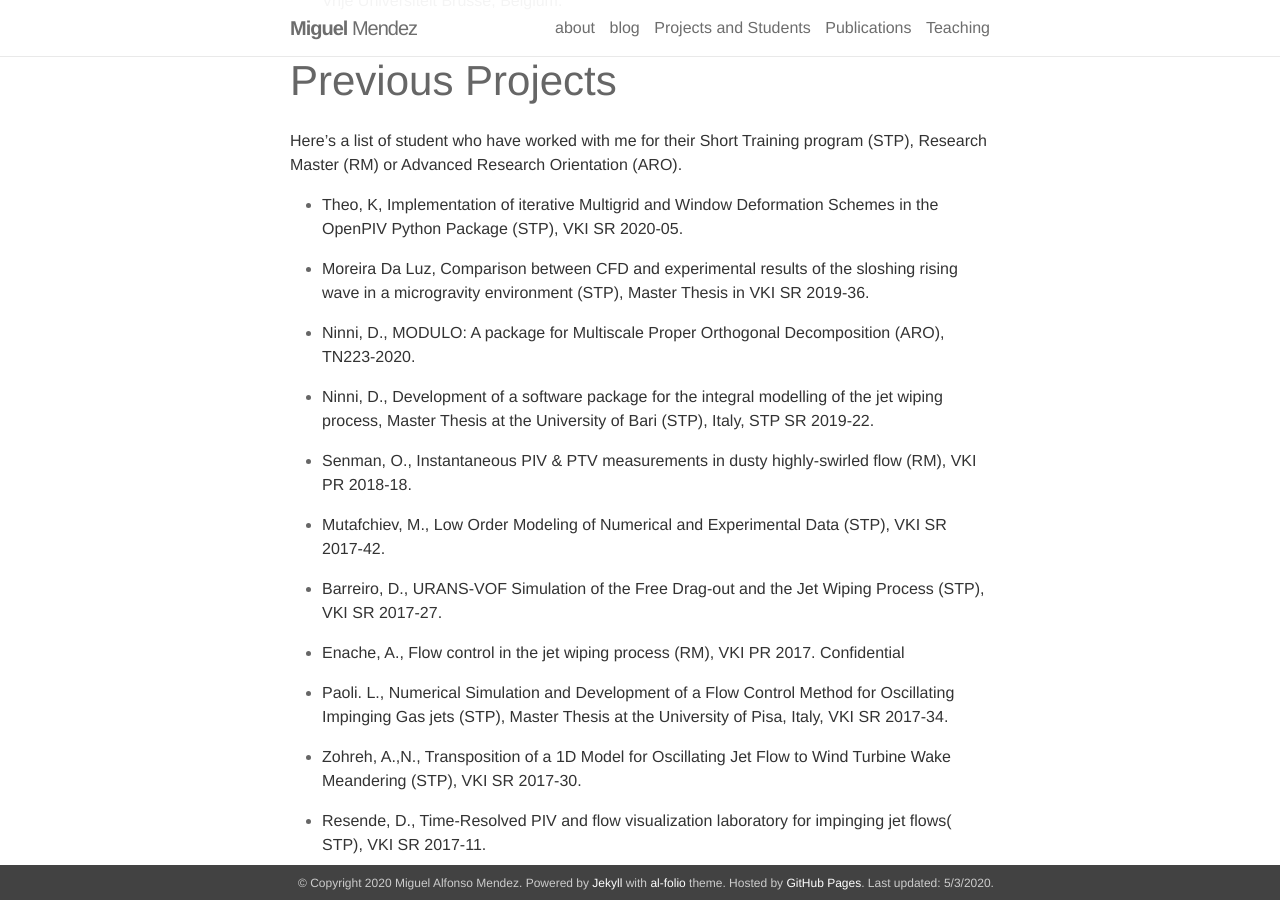
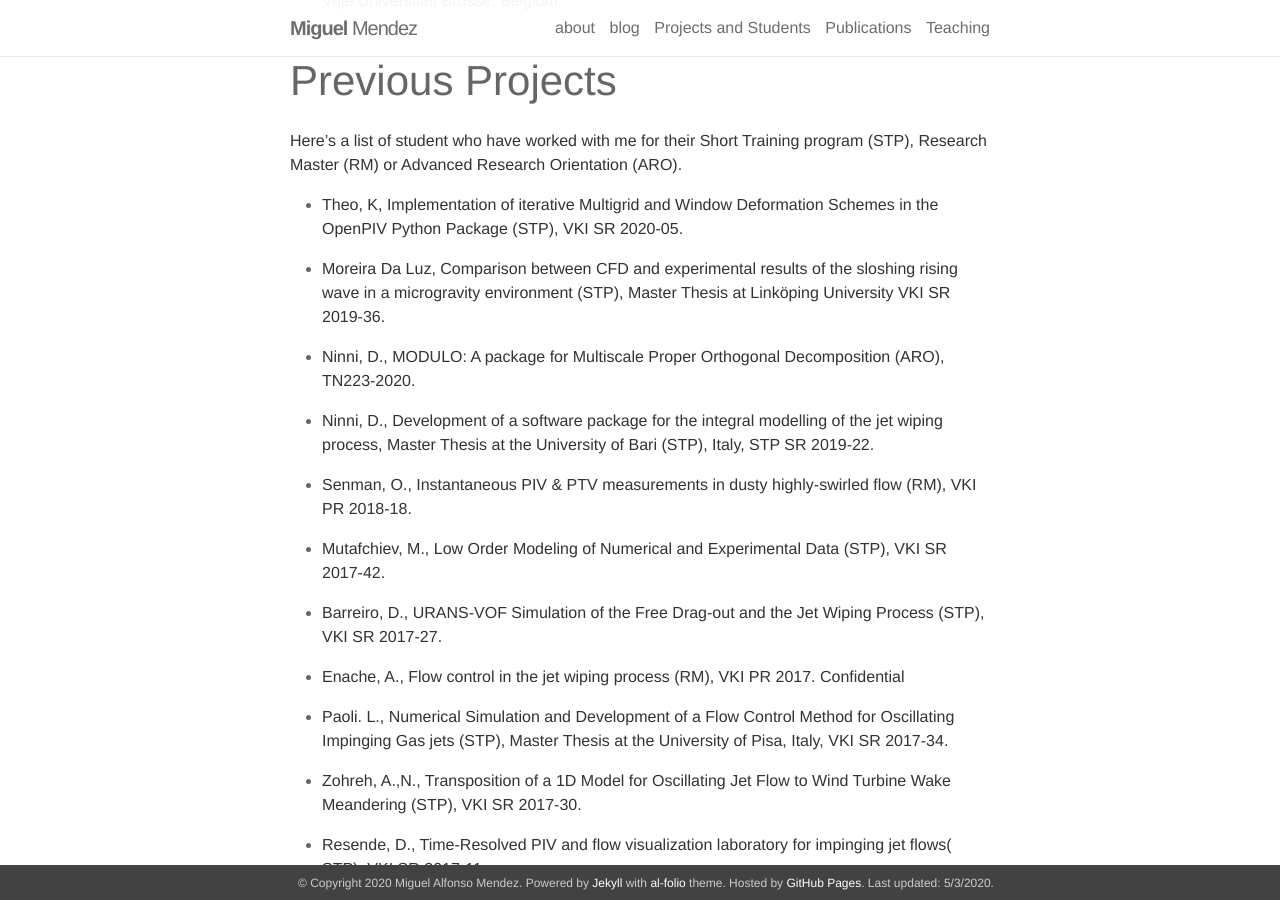
Before and after one commit to mendezVKI/mendezVKI.github.io, a Jekyll site: the page built from _pages/projects.md, in a window 1280 px wide and 900 px high, scrolled down 1403 px. Built offline with Jekyll 4.4.1, drawn with Linux system fonts in a browser that asks for light colours; nearby versions of some CDN libraries; comment, search, counter and statistics services are not loaded.

Commit message:
typo
typo

```diff
--- a/_pages/projects.md
+++ b/_pages/projects.md
@@ -64,7 +64,7 @@ Short Training program (STP), Research Master (RM) or Advanced Research Orientat
 
 - Moreira Da Luz, Comparison between CFD and
   experimental results of the sloshing rising wave
-  in a microgravity environment (STP), Master Thesis in  VKI SR 2019-36.
+  in a microgravity environment (STP), Master Thesis at Linköping University  VKI SR 2019-36.
 
 - Ninni, D., MODULO: A package for Multiscale Proper Orthogonal Decomposition (ARO), TN223-2020.
 
```
